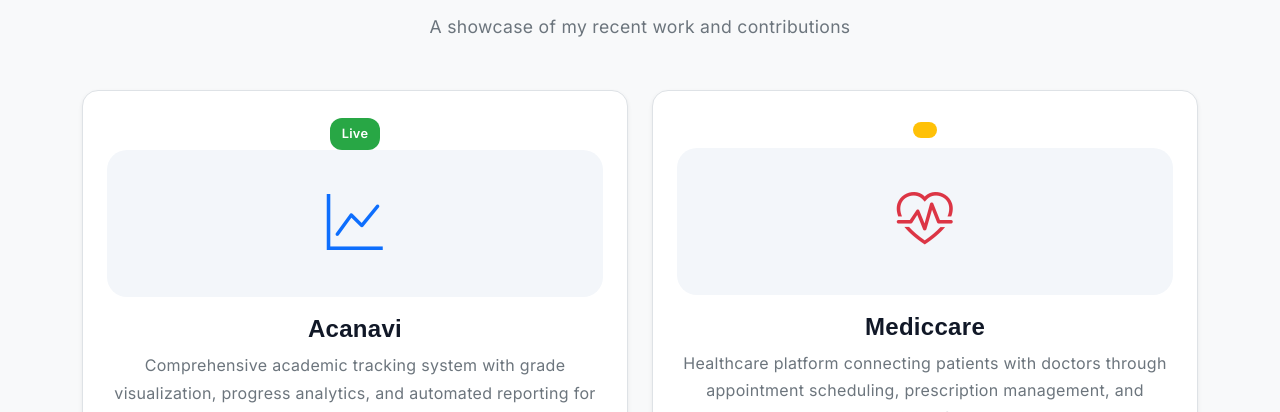
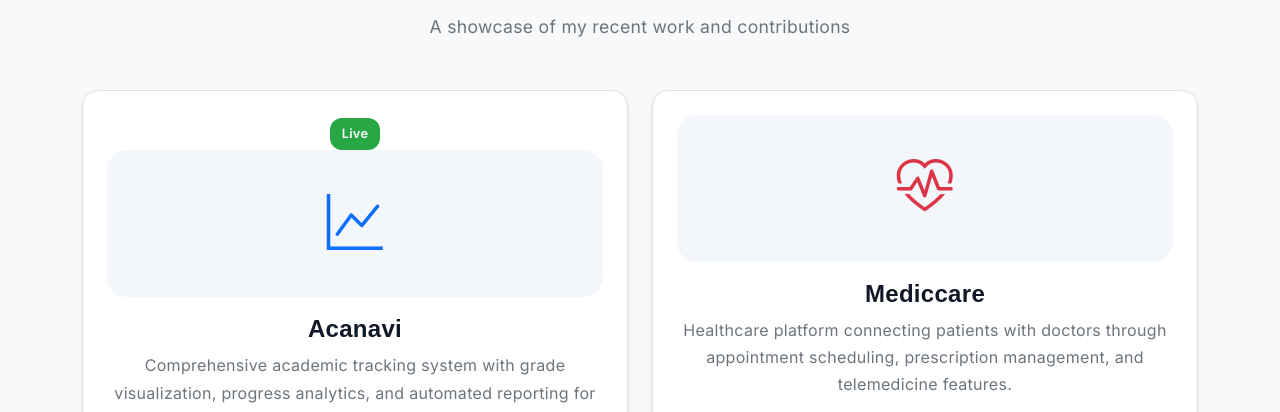
Before and after one commit to WarrenMandario/portfolio, a plain HTML site: page index.html in a window 1280 px wide. Shown: the part 2687-3099 px from the top of the page. Drawn offline with nearby package versions, Linux system fonts and the light colour scheme; files that its build step writes are made by us from their sources.

Commit message:
initial commit

```diff
--- a/index.html
+++ b/index.html
@@ -348,7 +348,6 @@
       <div class="col-lg-6" data-aos="fade-up" data-aos-delay="100">
         <div class="project-card shadow-sm bg-white rounded-4 p-4 border">
           <div class="project-image text-center mb-3">
-            <div class="project-badge progress"></div>
             <div class="image-placeholder">
               <i class="bi bi-heart-pulse display-4 text-danger"></i>
             </div>
```
